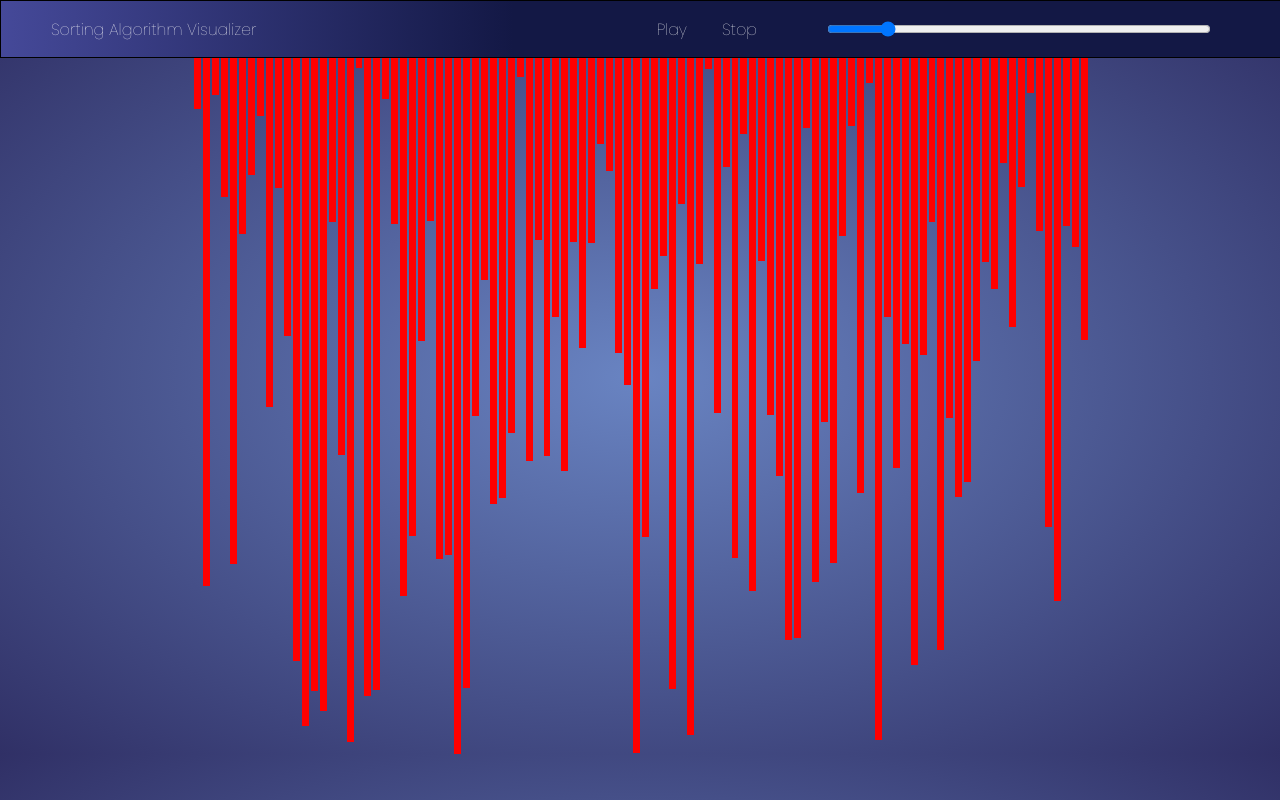
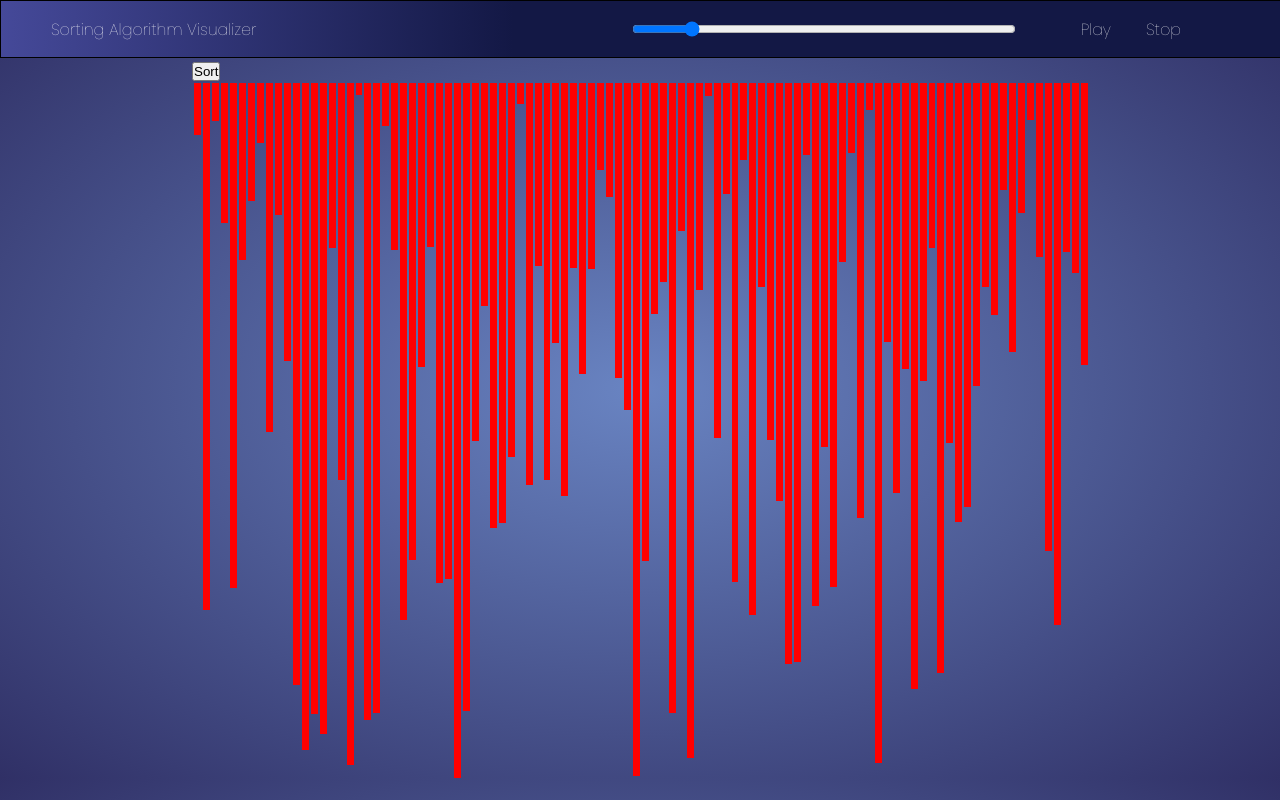
Before and after one commit to blin007/sorting-algorithm-visualizer, a React (Create React App) app: page /bubble in a window 1280 px wide. Built offline with nearby package versions, Linux system fonts and the light colour scheme.

Commit message:
9/2 working on merge sort and visualization

```diff
--- a/src/components/Bars.js
+++ b/src/components/Bars.js
@@ -1,52 +1,52 @@
-import React, { useState, useEffect } from 'react'
-import randomRange from '../utility/randomRange';
-import '../styles/Bars.css'
+// import React, { useState, useEffect } from 'react'
+// import randomRange from '../utility/randomRange';
+// import '../styles/Bars.css'
 
-const Bars = ({ size, sortingAlgo, setSortingComplete, setSortingInProgress }) => {
-    const [bars, setBars] = useState([]);
-    // const [sortingComplete, setSortingComplete] = useState(false);
+// const Bars = ({ size, sortingAlgo, setSortingComplete, setSortingInProgress }) => {
+//     const [bars, setBars] = useState([]);
+//     // const [sortingComplete, setSortingComplete] = useState(false);
 
-    //randomize bars each time size of arrays change
-    useEffect(() => {
-        setBars(Array.from({length: size}, () => {
-          return {
-            height: randomRange(700),
-            sorted: false,
-          }
-        }))
-        //eslint-disable-next-line
-    }, [size])
+//     //randomize bars each time size of arrays change
+//     useEffect(() => {
+//         setBars(Array.from({length: size}, () => {
+//           return {
+//             height: randomRange(700),
+//             sorted: false,
+//           }
+//         }))
+//         //eslint-disable-next-line
+//     }, [size])
 
-    //render for sorting algo
-    useEffect(() => {
-      setSortingComplete(false)
-      setSortingInProgress(true)
+//     //render for sorting algo
+//     useEffect(() => {
+//       setSortingComplete(false)
+//       setSortingInProgress(true)
 
-      //run sorting algo
+//       //run sorting algo
 
-      setSortingComplete(true);
-      setSortingInProgress(false);
-      //eslint-disable-next-line
-    }, [sortingAlgo])
+//       setSortingComplete(true);
+//       setSortingInProgress(false);
+//       //eslint-disable-next-line
+//     }, [sortingAlgo])
 
-    //render each time the bars change due to sorting
-    useEffect(() => {
+//     //render each time the bars change due to sorting
+//     useEffect(() => {
 
-    }, [bars])
+//     }, [bars])
 
-  return (
-    <div className="bars">
-        <div className="bars_container">
-          {bars.map((item, i) => (
-            <div className="bar" style={{
-              height: item.height,
-              backgroundColor: item.sorted ? "green" : "red",
-              // width: Math.floor(size* 0.15)
-            }} />
-          ))}
-        </div>
-    </div>
-  )
-}
+//   return (
+//     <div className="bars">
+//         <div className="bars_container">
+//           {bars.map((item, i) => (
+//             <div className="bar" style={{
+//               height: item.height,
+//               backgroundColor: item.sorted ? "green" : "red",
+//               // width: Math.floor(size* 0.15)
+//             }} />
+//           ))}
+//         </div>
+//     </div>
+//   )
+// }
 
-export default Bars
+// export default Bars
--- a/src/components/HeaderSort.js
+++ b/src/components/HeaderSort.js
@@ -0,0 +1,87 @@
+import React, { useState } from 'react'
+import '../styles/Header.css'
+import { motion } from 'framer-motion'
+import { Link } from 'react-router-dom'
+
+const HeaderSort = ({ headerVariants, setBarSize, sortingInProgress, setSortingInProgress }) => {
+
+    const play = () => {
+        setSortingInProgress(true);
+    }
+
+    const stop = () => {
+        setSortingInProgress(false);
+    }
+
+    const handleInput = (e) => {
+        // console.log('e: ', e);
+        setBarSize(Number(e.target.value))
+        // console.log("sorting algorithm from path param: ", params.sortingAlgorithm)
+    }
+
+  return (
+    <>
+        <div className="header">
+            <Link to="/" className="header_link">
+                <div className="header_title">
+                        <motion.span
+                            className="header_titleName"
+                            variants={headerVariants}
+                            whileHover={headerVariants.hover}
+                            whileTap={headerVariants.tap}
+                        >
+                            Sorting Algorithm Visualizer
+                        </motion.span>
+                </div>
+            </Link>
+
+            <div className="header_sort_nav">
+                <input
+                    className="slider"
+                    type="range"
+                    min="25"
+                    max="200"
+                    step="25"
+                    onInput={e => handleInput(e)}
+                    disabled = {sortingInProgress ? true : false}
+                />
+                <div className="sort_option">
+                    <motion.span
+                        className="sort_name"
+                        variants={headerVariants}
+                        whileHover={headerVariants.hover}
+                        whileTap={headerVariants.tap}
+                        style={{
+                            pointerEvents: sortingInProgress ? "none" : "auto",
+                            color: sortingInProgress ? "gray" : "white",
+                        }}
+                        onClick={() => play()}
+                    >
+                        Play
+                    </motion.span>
+                </div>
+                <div className="sort_option">
+                    <motion.span
+                        className="sort_name"
+                        variants={headerVariants}
+                        whileHover={headerVariants.hover}
+                        whileTap={headerVariants.tap}
+                        style={{
+                            pointerEvents: sortingInProgress ? "none" : "auto",
+                            color: sortingInProgress ? "gray" : "white",
+                        }}
+                        onClick = {() => stop()}
+                    >
+                        Stop
+                    </motion.span>
+                </div>
+            </div>
+        </div>
+
+
+
+    </>
+  )
+}
+
+export default HeaderSort
--- a/src/pages/MergeSort/Merge.js
+++ b/src/pages/MergeSort/Merge.js
@@ -1,87 +1,41 @@
-import React, { useState }  from 'react'
+import React, { useState, useEffect }  from 'react'
 import './style/Merge.css'
 import { motion } from 'framer-motion'
-import { Link, useParams } from 'react-router-dom'
+import { useParams } from 'react-router-dom'
 
-import Bars from '../../components/Bars'
+import Bars from './components/Bars'
+import HeaderSort from '../../components/HeaderSort'
 
 const Merge = ({ headerVariants }) => {
     let params = useParams();
     const [barSize, setBarSize] = useState(100);
     const [sortingAlgorithm, setSortingAlgorithm] = useState("");
-    const [sortingComplete, setSortingComplete] = useState(false);
+
     const [sortingInProgress, setSortingInProgress] = useState(false);
 
-    const handleInput = (e) => {
-        console.log('e: ', e);
-        setBarSize(Number(e.target.value))
-        // console.log("sorting algorithm from path param: ", params.sortingAlgorithm)
-    }
+    useEffect(() => {
+        setSortingAlgorithm(params.sortingAlgorithm);
+        //eslint-disable-next-line
+    }, [])
+
+    useEffect(() => {
+
+    }, [sortingInProgress])
 
   return (
     <>
-        <div className="header">
-            <Link to="/" className="header_link">
-                <div className="header_title">
-                        <motion.span
-                            className="header_titleName"
-                            variants={headerVariants}
-                            whileHover={headerVariants.hover}
-                            whileTap={headerVariants.tap}
-                        >
-                            Sorting Algorithm Visualizer
-                        </motion.span>
-                </div>
-            </Link>
-
-            <div className="header_nav">
-
-                <div className="sort_option">
-                    <motion.span
-                        className="sort_name"
-                        variants={headerVariants}
-                        whileHover={headerVariants.hover}
-                        whileTap={headerVariants.tap}
-                        onClick={() => setSortingAlgorithm("insertion")}
-                        style={{
-                            pointerEvents: sortingInProgress ? "none" : "auto",
-                            color: sortingInProgress ? "gray" : "white",
-                        }}
-                    >
-                        Play
-                    </motion.span>
-                </div>
-                <div className="sort_option">
-                    <motion.span
-                        className="sort_name"
-                        variants={headerVariants}
-                        whileHover={headerVariants.hover}
-                        whileTap={headerVariants.tap}
-                        onClick={() => setSortingAlgorithm("merge")}
-                        style={{
-                            pointerEvents: sortingInProgress ? "none" : "auto",
-                            color: sortingInProgress ? "gray" : "white",
-                        }}
-                    >
-                        Stop
-                    </motion.span>
-                </div>
-                <input
-                    className="slider"
-                    type="range"
-                    min="25"
-                    max="200"
-                    step="25"
-                    onInput={e => handleInput(e)}
-                />
-            </div>
-        </div>
+        <HeaderSort
+            headerVariants={headerVariants}
+            setBarSize={setBarSize}
+            sortingInProgress={sortingInProgress}
+            setSortingInProgress={setSortingInProgress}
+        />
 
         <Bars
             size={barSize}
             sortingAlgo={sortingAlgorithm}
-            setSortingComplete={setSortingComplete}
             setSortingInProgress={setSortingInProgress}
+            sortingInProgress = {sortingInProgress}
         />
 
     </>
--- a/src/pages/MergeSort/components/Bars.js
+++ b/src/pages/MergeSort/components/Bars.js
@@ -1,47 +1,61 @@
 import React, { useState, useEffect } from 'react'
-import randomRange from '../utility/randomRange';
+import randomRange from '../../../utility/randomRange'
 import "../../../styles/Bars.css"
+import mergeSort from '../../../sorting/mergeSort';
 
-const Bars = ({ size, sortingAlgo, setSortingComplete, setSortingInProgress }) => {
+const Bars = ({ size, sortingAlgo, setSortingInProgress, sortingInProgress }) => {
     const [bars, setBars] = useState([]);
-    // const [sortingComplete, setSortingComplete] = useState(false);
+    const [sortingComplete, setSortingComplete] = useState(false);
 
     //randomize bars each time size of arrays change
     useEffect(() => {
-        setBars(Array.from({length: size}, () => {
-          return {
-            height: randomRange(700),
-            sorted: false,
-          }
-        }))
+        setBars(Array.from({length: size}, () => randomRange(700)));
+        // {
+        //   return {
+        //     height: randomRange(700),
+        //     sorted: false,
+        //   }
+        // }))
         //eslint-disable-next-line
     }, [size])
 
     //render for sorting algo
-    useEffect(() => {
-      setSortingComplete(false)
-      setSortingInProgress(true)
+    // useEffect(() => {
+    //   if (!sortingComplete) {
 
-      //run sorting algo
+    //     // setBars(bars => mergeSort(bars));
+    //     console.log('bars before: ', bars);
 
-      setSortingComplete(true);
-      setSortingInProgress(false);
-      //eslint-disable-next-line
-    }, [sortingAlgo])
+    //     mergeSort(0, bars.length, bars, bars.slice())
 
-    //render each time the bars change due to sorting
-    useEffect(() => {
+    //     console.log("bars after: ", bars);
 
-    }, [bars])
+    //     setSortingComplete(true);
+    //   }
+
+    //   //eslint-disable-next-line
+    // }, [bars, sortingInProgress])
+
+    const sort = () => {
+         console.log('bars before: ', bars);
+
+        mergeSort(0, bars.length, bars, bars.slice())
+
+        console.log("bars after: ", bars);
+
+        setSortingComplete(true);
+    }
 
   return (
     <div className="bars">
+        <button onClick={() => sort()}>Sort</button>
         <div className="bars_container">
           {bars.map((item, i) => (
-            <div className="bar" style={{
-              height: item.height,
-              backgroundColor: item.sorted ? "green" : "red",
-              // width: Math.floor(size* 0.15)
+            <div className="bar" key={i} style={{
+              height: `${item}px`,
+              //item.height,
+              backgroundColor: "red",
+              //item.sorted ? "green" : "red",
             }} />
           ))}
         </div>
--- a/src/pages/MergeSort/style/Merge.css
+++ b/src/pages/MergeSort/style/Merge.css
@@ -1,5 +1,4 @@
 .header {
-    /* position: sticky; */
     display: flex;
     align-items: center;
     border: 1px solid;
@@ -32,12 +31,12 @@
     padding: 4px 10px 4px 10px;
 }
 
-.header_nav {
+.header_sort_nav {
     display: flex;
     align-items: center;
     justify-content: flex-end;
     width: 60%;
-    margin-right: 20px;
+    margin-right: 80px;
     margin-left: auto;
 }
 
--- a/src/sorting/mergeSort.js
+++ b/src/sorting/mergeSort.js
@@ -1,34 +1,93 @@
-//array item
-// {
-//   height: ...,
-//   sorted: ...,
-// }
-const temp = [];
+const sort = (array) => {
+    //base
+    if (array.length <= 1) return array;
 
-const mergeSort = (left, right, array) => {
+    //create shallow copy of array
+    const temp = array.slice()
+
+    //init array to keep tracks of sort indices for visualizer
+    const visualIndex = [];
+
+    mergeSort(0, array.length, array, temp, visualIndex);
+
+    return visualIndex;
+}
+
+
+const mergeSort = (left, right, arr, temp) => {
     //base
     if (left === right) return;
 
     //get mid point
-    const mid = (left + right) / 2;
+    const mid = Math.floor((left + right) / 2);
 
-    //s
-    mergeSort(left, mid, array.slice(left, mid));
-    mergeSort(mid + 1, right, array.slice(mid + 1, right));
-    merge(left, mid, right, array);
+    // console.log("array: ", arr);
+
+    // console.log("left at beginning: ", left);
+    // console.log("mid at beginning: ", mid);
+    // console.log("right at beginning: ", right);
+
+    //sort
+    mergeSort(left, mid, temp, arr);
+    mergeSort(mid+1, right, temp, arr);
+
+    // console.log("left in merge sort: ", left);
+    // console.log("right in merge sort: ", right);
+    merge(left, mid, right, arr, temp);
 }
 
-const merge = (left, mid, right, array) => {
-    //copy array into temp
-    array.foreach(item => {
-        temp.push(item)
-    })
+const merge = (left, mid, right, arr, temp) => {
+    let index = left;
+    let jndex = mid;
+    let counter = left;
 
-    let index = left;
-    let jndex = mid + 1;
-    let h = i;
+    // console.log("index at beginning: ", index);
+    // console.log("jndex at beginning: ", jndex);
+    // console.log("counter at beginning: ", counter);
+    while(index < mid && jndex < right) {
+        // console.log("keeping track of indices******")
+        // console.log("index: ", index)
+        // console.log("jndex: ", jndex)
+        // console.log("counter: ", counter)
 
+        //populate visual index array
 
+        if (temp[index] <= temp[jndex]){
+            // console.log("left in if: ", left);
+
+            // temp.push(left[index])
+            arr[counter] = temp[index];
+            // console.log('pushed to temp: ', temp);
+            index++;
+        }
+        else {
+            // console.log("right in if: ", right)
+            // temp.push(right[jndex])
+            arr[counter] = temp[jndex];
+            // console.log("pushed to temp: ", temp)
+            jndex++;
+        }
+        counter++;
+    }
+
+    //append remaining items in to arr
+    if (index < mid) jndex = index; //right subarray finished so set jndex to left index
+
+    while (counter < right) {
+        arr[counter] = temp[jndex];
+        jndex++;
+        counter++;
+    }
+
+    // return temp.concat(left.slice(index)).concat(right.slice(jndex));
 }
 
 export default mergeSort;
+
+/**
+ * [163, 500, 642, 423, 8, 228, 613, 310, 579, 198, 246, 523, 413, 439, 639, 221, 279, 539, 94, 137, 226, 487, 263, 371, 97, 41, 413, 50, 434, 562, 89, 698, 111, 301, 606, 541, 407, 61, 503, 25, 684, 556, 445, 534, 115, 671, 513, 639, 364, 214, 566, 641, 250, 39, 530, 433, 280, 547, 272, 48, 312, 270, 219, 46, 431, 438, 354, 425, 143, 697, 387, 511, 161, 369, 365, 564, 666, 167, 608, 319, 111, 374, 433, 172, 683, 675, 524, 648, 148, 382, 72, 28, 314, 331, 477, 369, 367, 304, 611, 124]
+ */
+
+/**
+ * [163, 500, 566, 641, 250, 39, 530, 433, 280, 547, 272, 48, 312, 270, 219, 46, 431, 438, 354, 425, 143, 642, 423, 8, 228, 613, 310, 579, 198, 246, 523, 413, 439, 639, 221, 279, 539, 94, 137, 226, 487, 263, 371, 97, 41, 413, 50, 434, 562, 89, 697, 387, 511, 161, 369, 365, 564, 666, 167, 608, 319, 111, 374, 433, 172, 683, 675, 524, 648, 148, 382, 72, 28, 314, 331, 477, 369, 367, 304, 611, 124, 698, 111, 301, 606, 541, 407, 61, 503, 25, 684, 556, 445, 534, 115, 671, 513, 639, 364, 214]
+ */
--- a/src/styles/Bars.css
+++ b/src/styles/Bars.css
@@ -13,6 +13,6 @@
 
 .bar {
     width: 20%;
-    border: 1px solid red;
+    /* border: 1px solid red; */
     margin-left: 2px;
 }
--- a/src/utility/randomRange.js
+++ b/src/utility/randomRange.js
@@ -1,6 +1,6 @@
 const randomRange = (max) => {
-    //min = 1 by default
-    const min = 1;
+    //min = 5 by default (having a min of 1 is too small to be visible)
+    const min = 5;
     return Math.floor(Math.random() * (max - min + 1) + min);
 }
 
```
